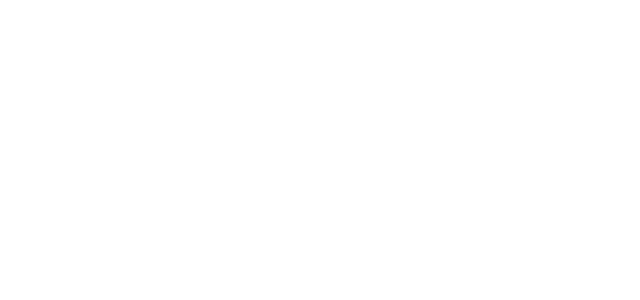
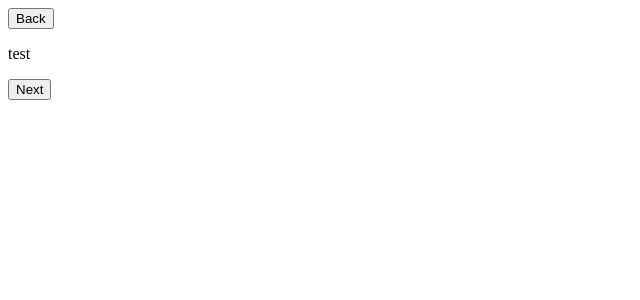
Before and after one commit to touyou/secret-camp, a Next.js app: page / in a window 1280 px wide. Shown: the top 300 px of the page, without its empty margins (0-640 px from the left). Built offline with nearby package versions, Linux system fonts and the light colour scheme.

Commit message:
:+1: add client info and back/next button

```diff
--- /dev/null
+++ b/next.config.js
@@ -0,0 +1,6 @@
+module.exports = {
+  env: {
+    CLIENT_ID: process.env.CLIENT_ID,
+    CLIENT_SECRET: process.env.CLIENT_SECRET
+  }
+}
--- a/package.json
+++ b/package.json
@@ -12,5 +12,10 @@
     "next": "^9.5.3",
     "react": "^16.13.1",
     "react-dom": "^16.13.1"
+  },
+  "devDependencies": {
+    "@types/node": "^14.11.2",
+    "@types/react": "^16.9.49",
+    "typescript": "^4.0.3"
   }
 }
--- a/pages/index.tsx
+++ b/pages/index.tsx
@@ -1,5 +1,32 @@
+import { useState } from "react";
+
 const Index = () => {
-  return <></>;
+  const [currentIndex, setIndex] = useState(0);
+  const mediaArray = ["test", "test2", "test3", "test4"];
+
+  const backIndex = () => {
+    if (currentIndex > 0) {
+      setIndex(currentIndex - 1);
+    } else {
+      setIndex(Math.max(mediaArray.length - 1, 0));
+    }
+  };
+
+  const nextIndex = () => {
+    if (currentIndex < mediaArray.length - 1) {
+      setIndex(currentIndex + 1);
+    } else {
+      setIndex(0);
+    }
+  };
+
+  return (
+    <div>
+      <button onClick={backIndex}>Back</button>
+      <p>{mediaArray[currentIndex]}</p>
+      <button onClick={nextIndex}>Next</button>
+    </div>
+  );
 };
 
 export default Index;
--- a/utils/google_api.ts
+++ b/utils/google_api.ts
@@ -0,0 +1 @@
+export const temp = "";
```
Also changed, not shown: tsconfig.json (added, +29 -0 lines), next-env.d.ts (added), 1 other file (tests, documents, lock files or other folders).
